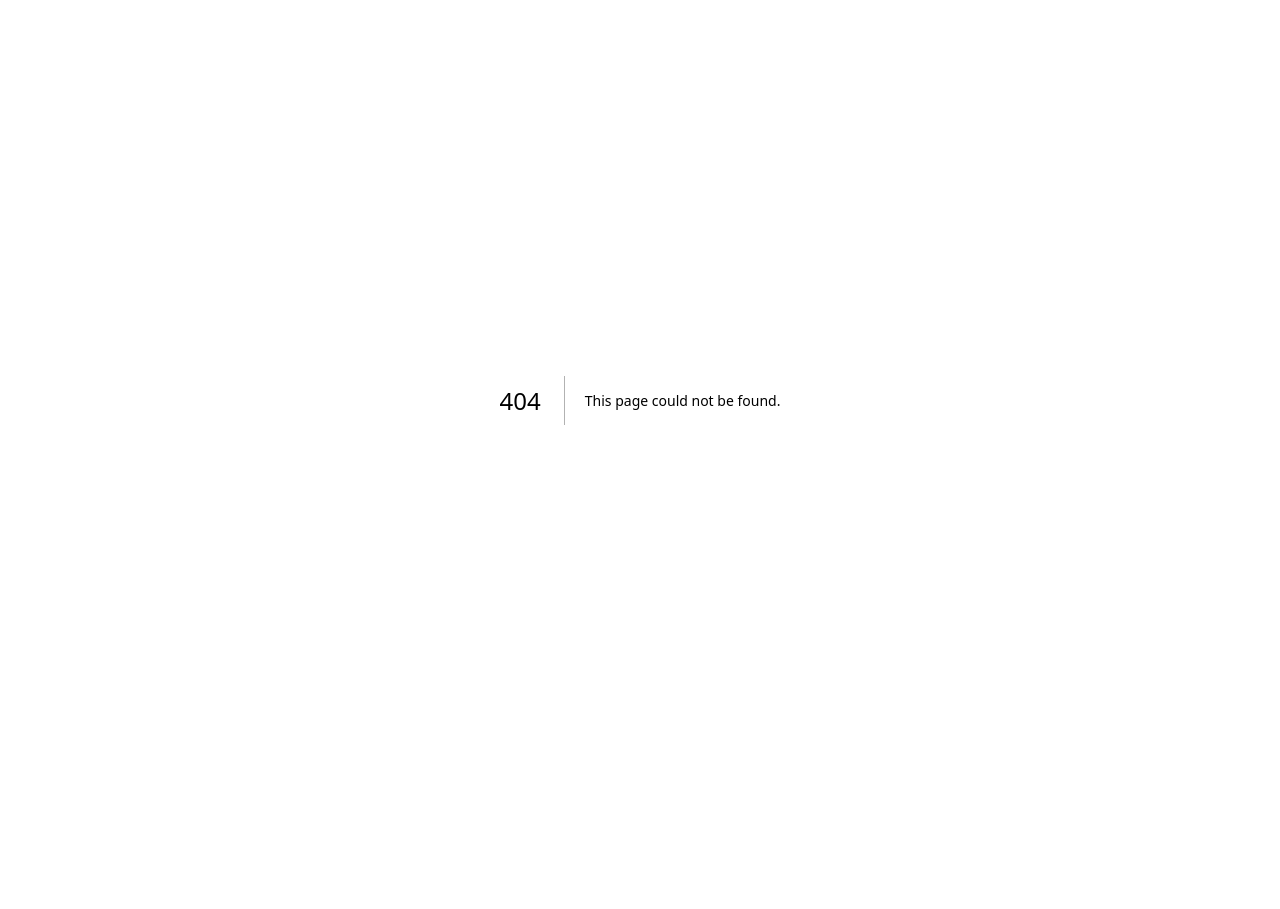
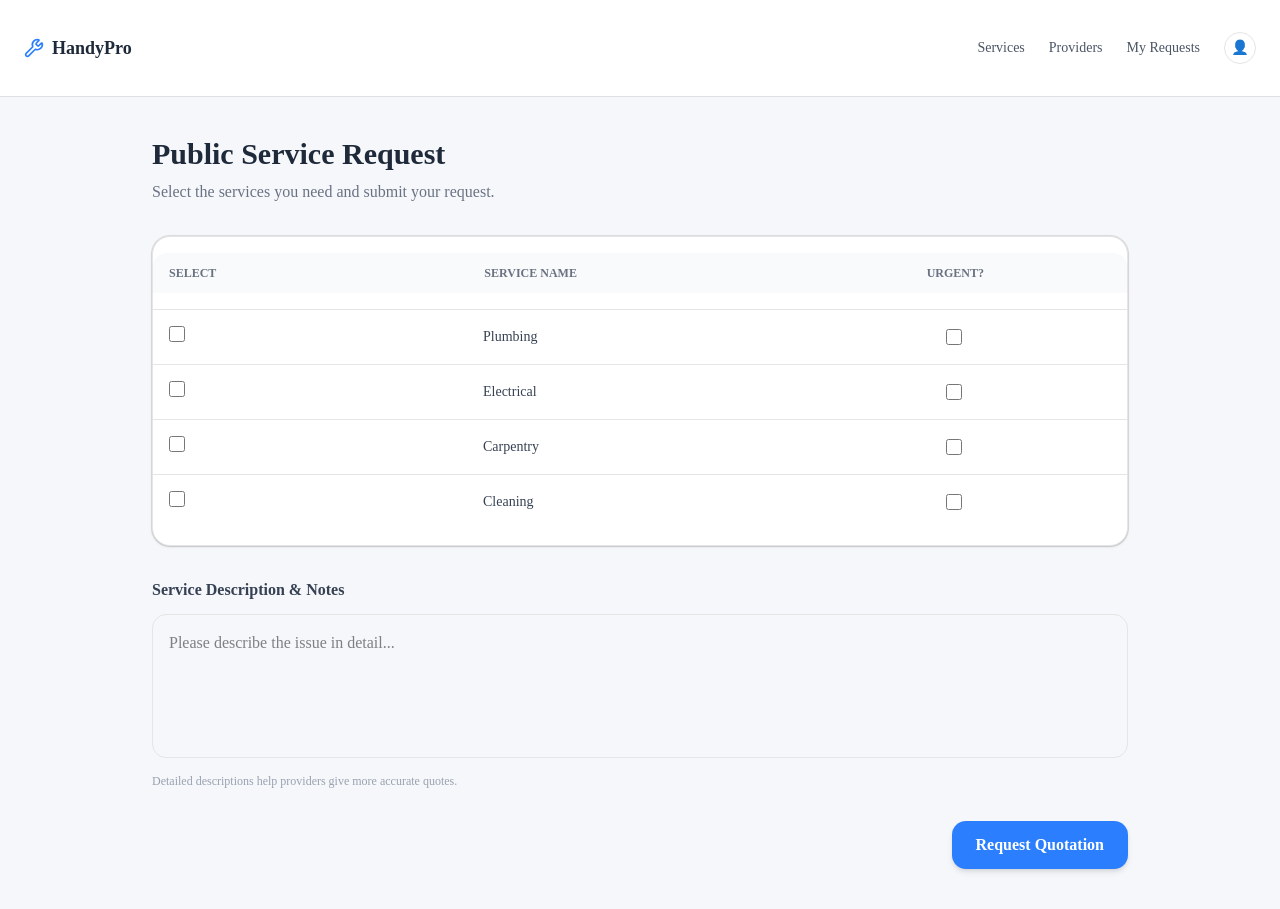
Before and after one commit to HelioBarbosa1997/servidor-local-front, a Next.js app: page /new-service in a window 1280 px wide. Before the commit this address had no page. Before the commit the page ends 800 px from the top, so only its background shows below. Built offline with nearby package versions, Linux system fonts and the light colour scheme.

Commit message:
elaboração de pages sevice e sidbar proj final

```diff
--- a/app/(auth)/home/page.tsx
+++ b/app/(auth)/home/page.tsx
@@ -1,66 +1,89 @@
+"use client";
+
+import { useEffect, useState } from "react";
 import { HeroBanner } from "@/components/homeList/hero-banner";
 import { Navbar } from "@/components/homeList/navbar";
 import { ServiceCard } from "@/components/homeList/service-card";
 import { Sidebar } from "@/components/homeList/sidebar";
 
+type Service = {
+    id: number;
+    title: string;
+    description: string;
+    price: string;
+    image: string;
+};
+
+const FALLBACK_SERVICES: Service[] = [
+    {
+        id: 1,
+        title: "Emergency Plumbing",
+        description: "24/7 support for leaks, burst pipes and urgent drainage issues.",
+        price: "90.00",
+        image: "https://images.unsplash.com/photo-1621905252507-b35492cc74b4?q=80&w=1200&auto=format&fit=crop",
+    },
+    {
+        id: 2,
+        title: "Light Fixture Installation",
+        description: "Professional installation for chandeliers, ceiling lights and modern fixtures.",
+        price: "120.00 - 250.00",
+        image: "https://images.unsplash.com/photo-1513694203232-719a280e022f?q=80&w=1200&auto=format&fit=crop",
+    },
+    {
+        id: 3,
+        title: "Custom Cabinetry",
+        description: "Bespoke woodwork solutions and repairs for your kitchen or living space.",
+        price: "450.00",
+        image: "https://images.unsplash.com/photo-1505693416388-ac5ce068fe85?q=80&w=1200&auto=format&fit=crop",
+    },
+    {
+        id: 4,
+        title: "Interior Wall Painting",
+        description: "Fresh, modern paint designs for your interior walls and ceilings.",
+        price: "2.50",
+        image: "https://images.unsplash.com/photo-1562259949-e8e7689d7828?q=80&w=1200&auto=format&fit=crop",
+    },
+    {
+        id: 5,
+        title: "AC Maintenance",
+        description: "Seasonal cleaning and efficiency checks for cooling systems.",
+        price: "125.00",
+        image: "https://images.unsplash.com/photo-1581578731548-c64695cc6952?q=80&w=1200&auto=format&fit=crop",
+    },
+    {
+        id: 6,
+        title: "Smart Lock Setup",
+        description: "Installation and synchronization of digital security systems.",
+        price: "150 - $300",
+        image: "https://images.unsplash.com/photo-1558002038-1055907df827?q=80&w=1200&auto=format&fit=crop",
+    },
+];
 
 export default function HomePage() {
-        const { loading, error, data } = getAll();
+    const [services, setServices] = useState<Service[]>([]);
+    const [loading, setLoading] = useState(true);
 
-        if (loading) return <p>Loading...</p>;
-        if (error) return <p>Error: {error.message}</p>;
+    useEffect(() => {
+        async function fetchServices() {
+            try {
+                const response = await fetch("http://localhost:3000/service");
 
+                if (!response.ok) {
+                    throw new Error("Erro na API");
+                }
 
-    const services = [
-        {
-            title: "Emergency Plumbing",
-            description:
-                "24/7 support for leaks, burst pipes and urgent drainage issues.",
-            price: "$90.00",
-            image:
-                "https://images.unsplash.com/photo-1621905252507-b35492cc74b4?q=80&w=1200&auto=format&fit=crop",
-        },
-        {
-            title: "Light Fixture Installation",
-            description:
-                "Professional installation for chandeliers, ceiling lights and modern fixtures.",
-            price: "$120 - $250",
-            image:
-                "https://images.unsplash.com/photo-1513694203232-719a280e022f?q=80&w=1200&auto=format&fit=crop",
-        },
-        {
-            title: "Custom Cabinetry",
-            description:
-                "Bespoke woodwork solutions and repairs for your kitchen or living space.",
-            price: "$450.00",
-            image:
-                "https://images.unsplash.com/photo-1505693416388-ac5ce068fe85?q=80&w=1200&auto=format&fit=crop",
-        },
-        {
-            title: "Interior Wall Painting",
-            description:
-                "Fresh, modern paint designs for your interior walls and ceilings.",
-            price: "$2.50 ",
-            image:
-                "https://images.unsplash.com/photo-1562259949-e8e7689d7828?q=80&w=1200&auto=format&fit=crop",
-        },
-        {
-            title: "AC Maintenance",
-            description:
-                "Seasonal cleaning and efficiency checks for cooling systems.",
-            price: "$125.00",
-            image:
-                "https://images.unsplash.com/photo-1581578731548-c64695cc6952?q=80&w=1200&auto=format&fit=crop",
-        },
-        {
-            title: "Smart Lock Setup",
-            description:
-                "Installation and synchronization of digital security systems.",
-            price: "$150 - $300",
-            image:
-                "https://images.unsplash.com/photo-1558002038-1055907df827?q=80&w=1200&auto=format&fit=crop",
-        },
-    ];
+                const data: Service[] = await response.json();
+                setServices(data);
+            } catch (error) {
+                console.log("API falhou, usando fallback:", error);
+                setServices(FALLBACK_SERVICES);
+            } finally {
+                setLoading(false);
+            }
+        }
+
+        fetchServices();
+    }, []);
 
     return (
         <main className="min-h-screen bg-[#f4f6fb]">
@@ -72,10 +95,13 @@ export default function HomePage() {
                 <section className="flex-1 space-y-6">
                     <HeroBanner />
 
+                    {loading ? (
+                        <p>Carregando serviços...</p>
+                    ) : (
                         <div className="grid md:grid-cols-2 xl:grid-cols-3 gap-6">
                             {services.map((service) => (
                                 <ServiceCard
-                                key={service.title}
+                                    key={service.id}
                                     title={service.title}
                                     description={service.description}
                                     price={service.price}
@@ -83,8 +109,9 @@ export default function HomePage() {
                                 />
                             ))}
                         </div>
+                    )}
                 </section>
-            </div >
-        </main >
+            </div>
+        </main>
     );
 }
--- a/components/compServices/form-service.tsx
+++ b/components/compServices/form-service.tsx
@@ -1,56 +1,73 @@
+// components/compServices/form-service.tsx
+
+"use client";
+
+import { useState } from "react";
+
 import { ServiceRow } from "./service-row";
 
-import {Card, CardContent, CardHeader } from "@/components/ui/card";
+import {
+    Card,
+    CardContent,
+    CardHeader,
+} from "@/components/ui/card";
+
+type Service = {
+    id: number;
+    name: string;
+};
+
+const services: Service[] = [
+    { id: 1, name: "Plumbing" },
+    { id: 2, name: "Electrical" },
+    { id: 3, name: "Carpentry" },
+    { id: 4, name: "Cleaning" },
+];
 
 export const FormService = () => {
+    const [checked, setChecked] = useState<
+        Record<number, boolean>
+    >({});
+
+    const [urgent, setUrgent] = useState<
+        Record<number, boolean>
+    >({});
+
     return (
         <div>
             {/* Título */}
             <div className="mb-8">
                 <h2 className="text-3xl font-bold text-gray-800">
-                    Public Service Request & Provider Selection
+                    Public Service Request
                 </h2>
 
                 <p className="text-gray-500 mt-2">
-                    Select the services you need, choose available providers,
-                    and submit your request for a quotation.
+                    Select the services you need and submit your request.
                 </p>
             </div>
 
-            {/* Card Principal */}
+            {/* Card */}
             <Card className="rounded-2xl shadow-sm border overflow-hidden">
-
-                <CardHeader className="grid grid-cols-4 bg-gray-50 px-4 py-3 text-xs font-semibold text-gray-500 uppercase">
+                {/* Header */}
+                <CardHeader className="grid grid-cols-3 bg-gray-50 px-4 py-3 text-xs font-semibold text-gray-500 uppercase">
                     <div>Select</div>
                     <div>Service Name</div>
-                    <div>Service Provider</div>
                     <div className="text-center">Urgent?</div>
                 </CardHeader>
 
+                {/* Content */}
                 <CardContent className="p-0">
-
-                    {/* Rows */}
-                    <ServiceRow
-                        name="Plumbing"
-                        provider="John's Plumbing"
-                    />
-
-                    <ServiceRow
-                        name="Electrical"
-                        provider="Select a provider..."
-                    />
-
-                    <ServiceRow
-                        name="Carpentry"
-                        provider="Woodworks Pros"
-                        urgent
-                    />
-
-                    <ServiceRow
-                        name="Cleaning"
-                        provider="Select a provider..."
-                    />
-
+                    {services.map((service) => (
+                        <ServiceRow
+                            key={service.id}
+                            id={service.id}
+                            name={service.name}
+                            checked={checked[service.id] || false}
+                            urgent={urgent[service.id] || false}
+                            setChecked={setChecked}
+                            setUrgent={setUrgent}
+                        />
+                    ))}
                 </CardContent>
             </Card>
 
@@ -66,12 +83,11 @@ export const FormService = () => {
                 />
 
                 <p className="text-xs text-gray-400 mt-2">
-                    Detailed descriptions help providers give more accurate
-                    quotes.
+                    Detailed descriptions help providers give more accurate quotes.
                 </p>
             </div>
 
-            {/* Botão */}
+            {/* Button */}
             <div className="flex justify-end mt-8">
                 <button className="bg-blue-500 hover:bg-blue-600 text-white px-6 py-3 rounded-xl font-semibold shadow-md transition">
                     Request Quotation
--- a/components/compServices/service-row.tsx
+++ b/components/compServices/service-row.tsx
@@ -1,47 +1,62 @@
-import { Card, CardContent } from "@/components/ui/card";
+// components/compServices/service-row.tsx
 
 type ServiceRowProps = {
+    id: number;
     name: string;
-    provider: string;
-    urgent?: boolean;
+    checked: boolean;
+    urgent: boolean;
+    setChecked: React.Dispatch<
+        React.SetStateAction<Record<number, boolean>>
+    >;
+    setUrgent: React.Dispatch<
+        React.SetStateAction<Record<number, boolean>>
+    >;
 };
 
 export const ServiceRow = ({
+    id,
     name,
-    provider,
+    checked,
     urgent,
+    setChecked,
+    setUrgent,
 }: ServiceRowProps) => {
     return (
-        <Card className="rounded-xl shadow-sm border">
-            <CardContent className="grid grid-cols-4 items-center px-4 py-4 text-sm">
-
+        <div className="grid grid-cols-3 items-center border-t px-4 py-4 text-sm">
             {/* Checkbox */}
             <div>
-                    <input type="checkbox" className="w-4 h-4" />
+                <input
+                    type="checkbox"
+                    checked={checked}
+                    onChange={() =>
+                        setChecked((prev) => ({
+                            ...prev,
+                            [id]: !checked,
+                        }))
+                    }
+                    className="w-4 h-4"
+                />
             </div>
 
-                {/* Nome */}
+            {/* Service */}
             <div className="font-medium text-gray-700">
                 {name}
             </div>
 
-                {/* Provider */}
-                <div>
-                    <select className="w-full border rounded-md px-3 py-2 text-gray-600 bg-white">
-                        <option>{provider}</option>
-                    </select>
-                </div>
-
-                {/* Urgente */}
+            {/* Urgent */}
             <div className="flex justify-center">
                 <input
                     type="checkbox"
-                        defaultChecked={urgent}
-                        className="w-4 h-4 accent-red-500"
+                    checked={urgent}
+                    onChange={() =>
+                        setUrgent((prev) => ({
+                            ...prev,
+                            [id]: !urgent,
+                        }))
+                    }
+                    className="w-4 h-4"
                 />
             </div>
-
-            </CardContent>
-        </Card>
+        </div>
     );
 };
--- a/components/homeList/service-card.tsx
+++ b/components/homeList/service-card.tsx
@@ -15,7 +15,7 @@ export const ServiceCard = ({
     price,
     image,
 }:
-ServiceCardProps) => {
+    ServiceCardProps) => {
     return (
         <Card className="rounded-2xl overflow-hidden border shadow-sm hover:shadow-md transition bg-white">
             <div className="relative h-40 w-full">
@@ -39,9 +39,10 @@ ServiceCardProps) => {
                 </div>
 
                 <div className="flex items-center justify-between">
-                    <span className="font-bold text-sky-600 text-lg">
-                        $${Number(price).toFixed(2)}
-                    </span>
+                    {price.includes("-")
+                        ? `$${price.trim()}`
+                        : `$${Number(price).toFixed(2)}`
+                    }
 
                     <button className="bg-sky-500 hover:bg-sky-600 text-white text-sm font-medium px-4 py-2 rounded-xl transition">
                         Browse Providers
--- a/components/homeList/sidebar.tsx
+++ b/components/homeList/sidebar.tsx
@@ -1,7 +1,5 @@
 import { Brush, Hammer, Paintbrush, Plug, Wrench } from "lucide-react";
 import { RatingFilter } from "../ui/rastingFilter";
-
-
 
 const categories = [
     {
```
Also changed, not shown: app/(auth)/new-service/page.tsx (renamed from app/(auth)/service/page.tsx, +3 -4 lines). Lines whose indentation alone changed are shown as unchanged.
